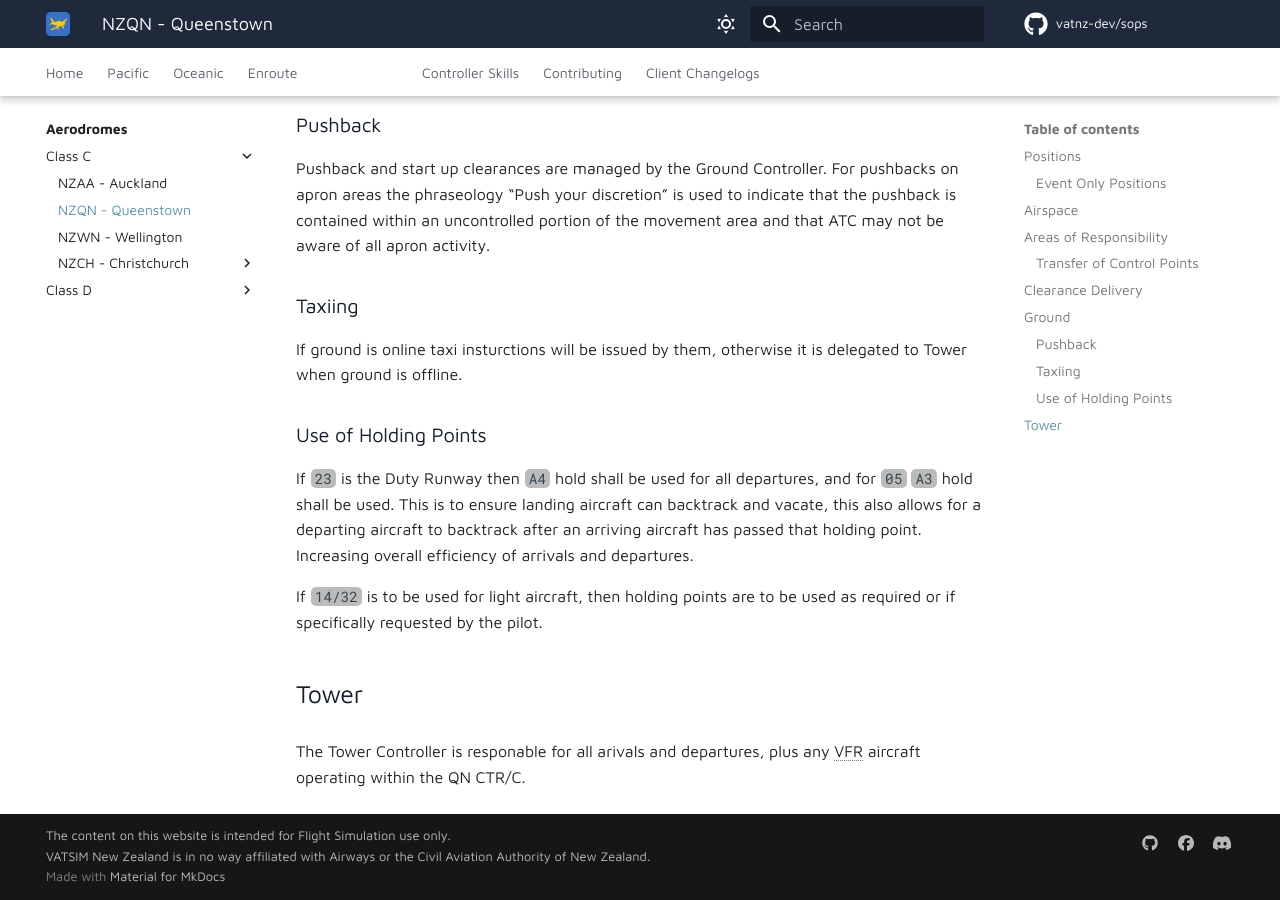
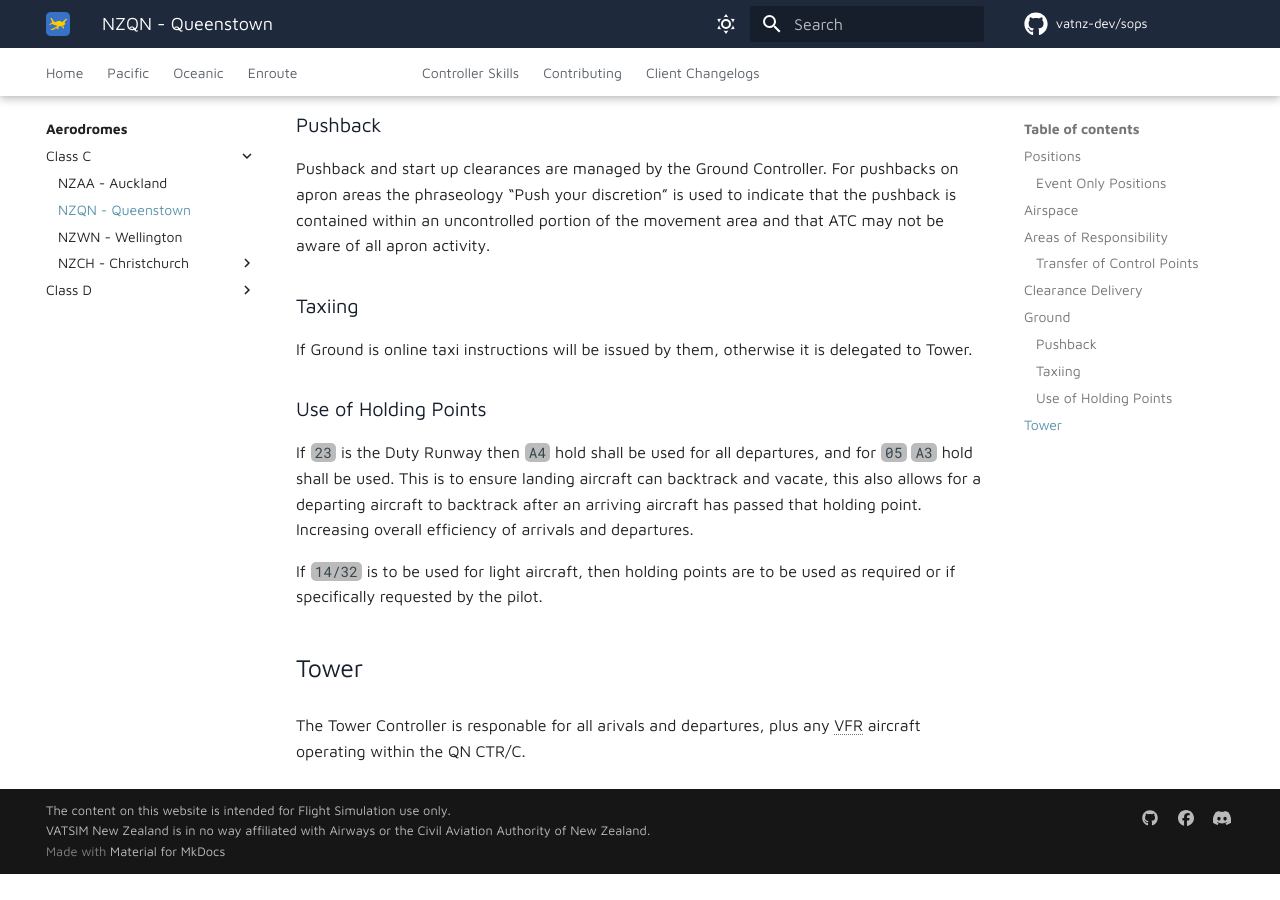
Before and after one commit to vatnz-dev/sops, an MkDocs documentation site: the page built from docs/aerodromes/Class-C/nzqn.md, in a window 1280 px wide and 900 px high, scrolled down 2951 px. Built offline with MkDocs 1.6.1 and Material for MkDocs 9.7.7, drawn with Linux system fonts in a browser that asks for light colours; comment, search, counter and statistics services are not loaded; after the commit the page ends 3825 px from its top, so only the background shows below that.

Commit message:
More Spelling Corecctions
Co-authored-by: rb-vatnz <125234863+rb-vatnz@users.noreply.github.com>

```diff
--- a/docs/aerodromes/Class-C/nzqn.md
+++ b/docs/aerodromes/Class-C/nzqn.md
@@ -65,7 +65,7 @@ is contained within an uncontrolled portion of the movement area and that ATC ma
 
 ### Taxiing
 
-If ground is online taxi insturctions will be issued by them, otherwise it is delegated to Tower when ground is offline.
+If Ground is online taxi instructions will be issued by them, otherwise it is delegated to Tower.
 
 ### Use of Holding Points
 
```
